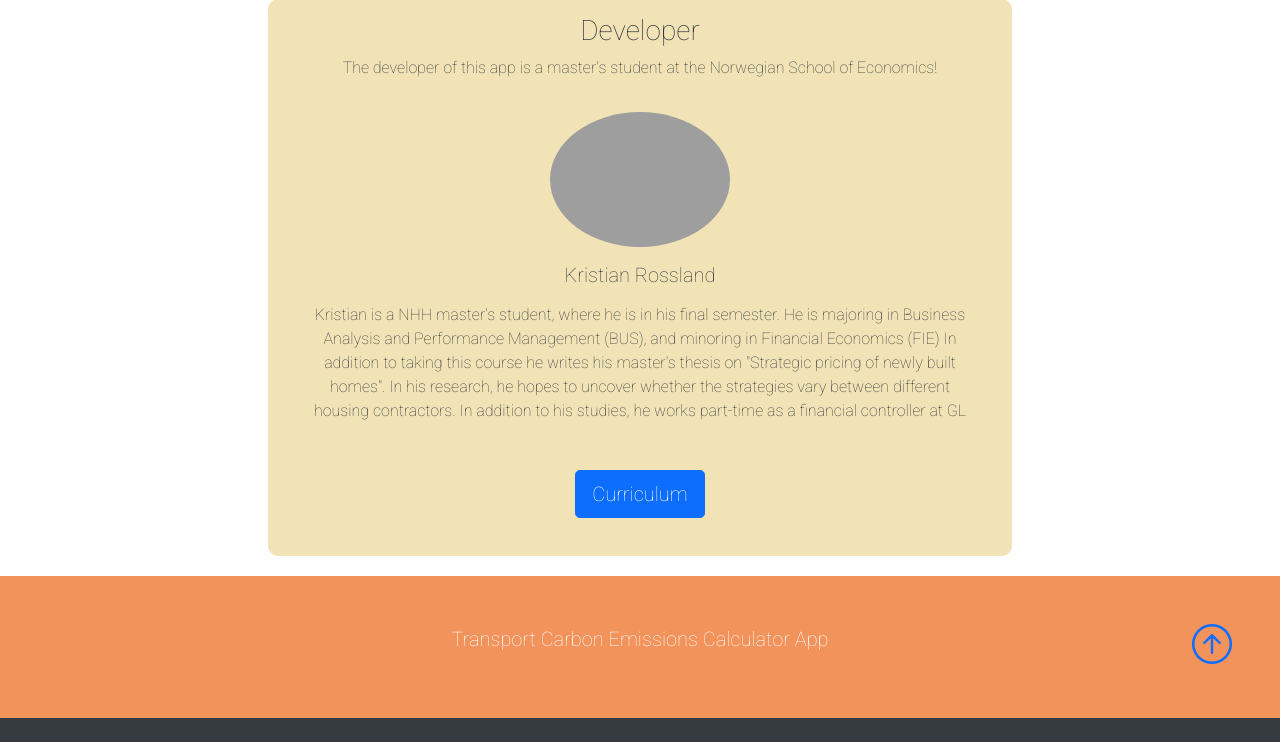
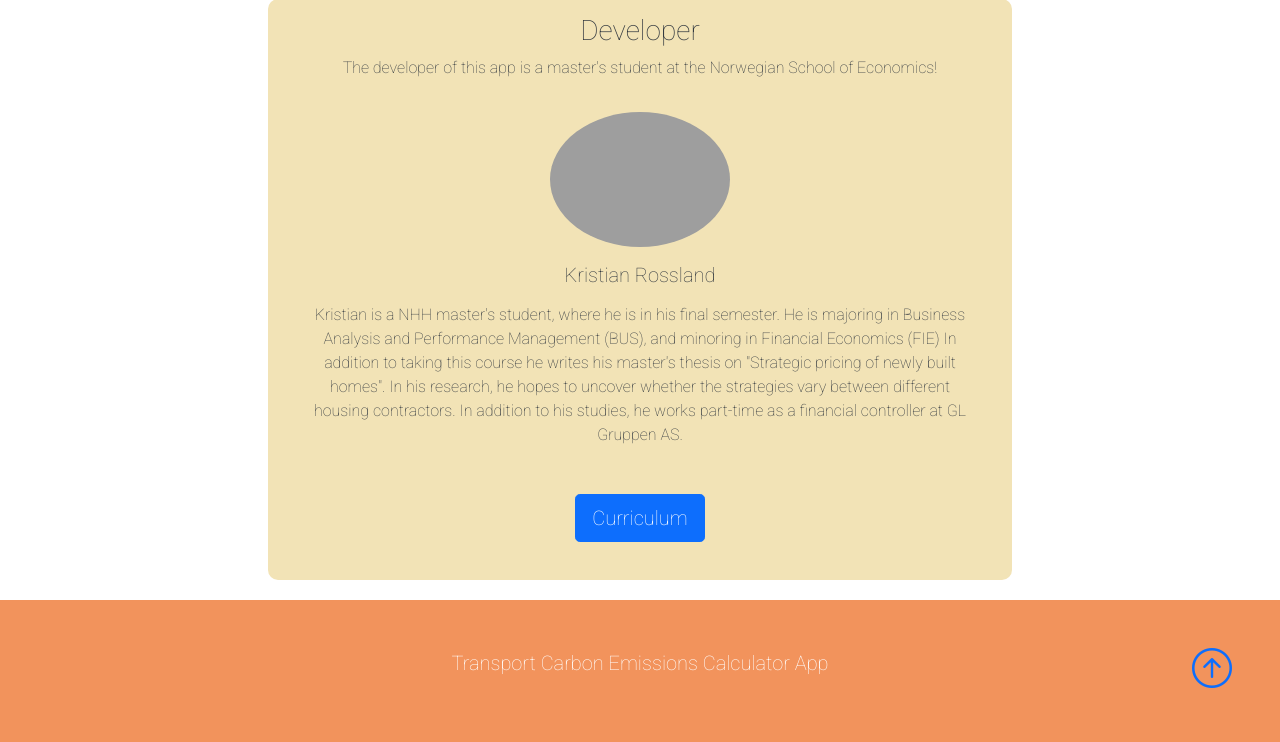
Before and after one commit to Krossland97/ene425-2022-app-kristiansr, a Flask app: page / in a window 1280 px wide. Shown: the part 558-1300 px from the top of the page. Before the commit the page ends 1276 px from the top, so only its background shows below. Run offline with Flask 2, Linux system fonts and the light colour scheme; some libraries are stand-ins or nearby versions; grey boxes are pictures that could not be loaded.

Commit message:
Update home.html

```diff
--- a/templates/home.html
+++ b/templates/home.html
@@ -55,7 +55,7 @@
                             He is majoring in Business Analysis and Performance Management (BUS), and minoring in Financial Economics (FIE)
                             In addition to taking this course he writes his master's thesis on "Strategic pricing of newly built homes".
                             In his research, he hopes to uncover whether the strategies vary between different housing contractors.
-                            In addition to his studies, he works part-time as a financial controller at GL
+                            In addition to his studies, he works part-time as a financial controller at GL Gruppen AS.
                         </p>
                         </br>
                         <div class="container_buttons_developer">
```
